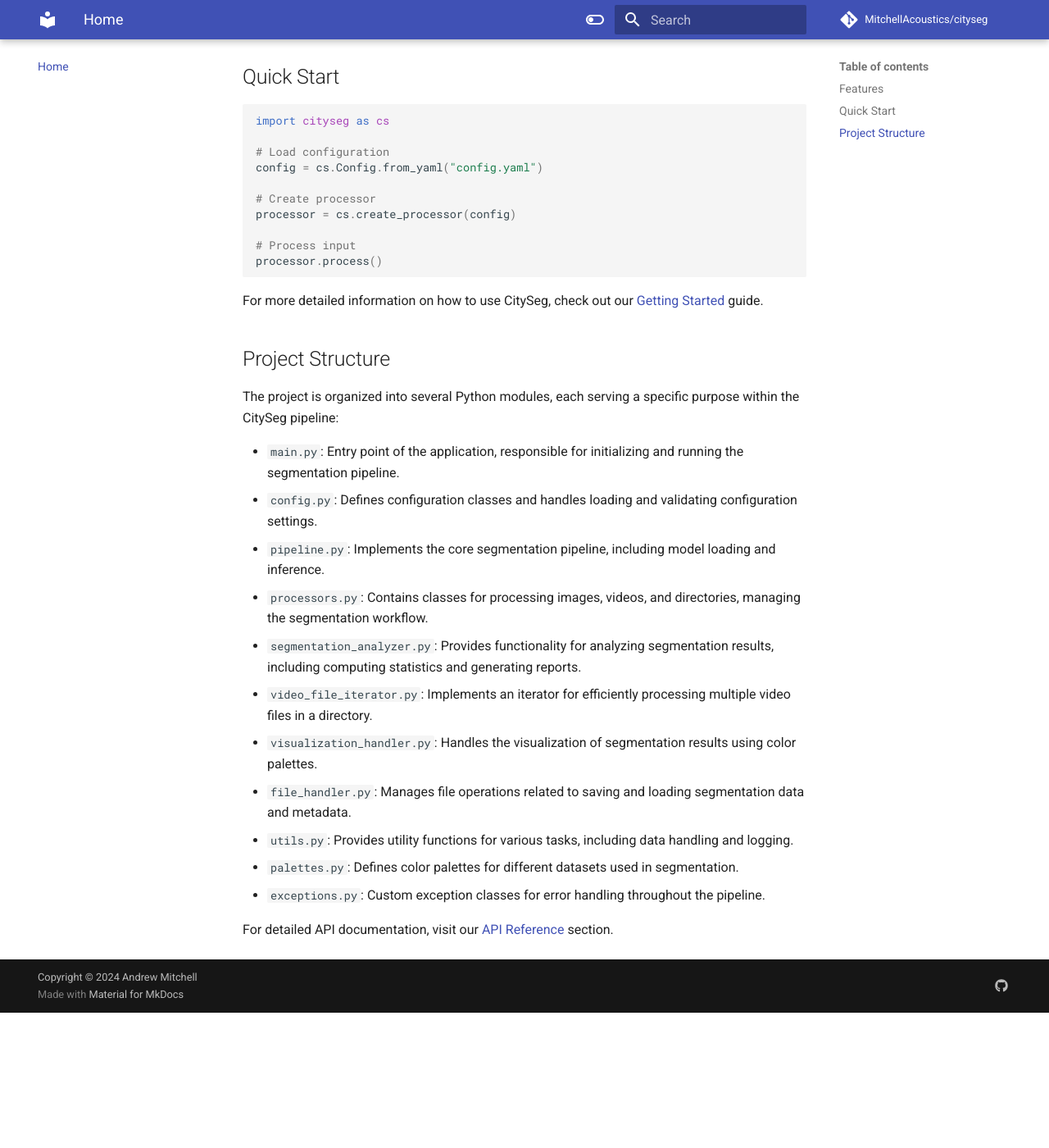
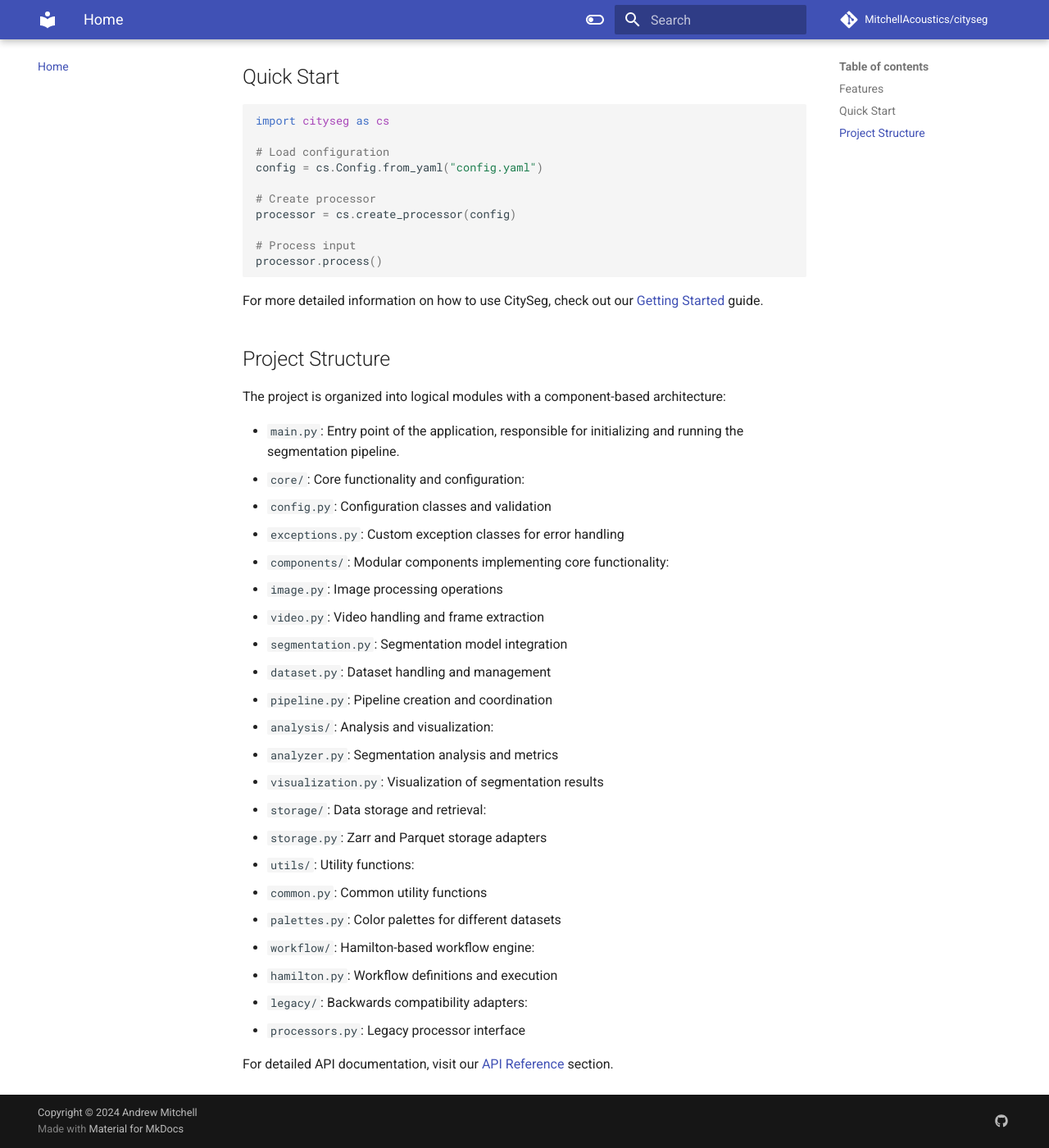
Before and after one commit to MitchellAcoustics/cityseg, an MkDocs documentation site: the page built from docs/index.md, in a window 1280 px wide and 1400 px high, scrolled down 620 px. Shown: the whole window at 82% size. Built offline with MkDocs 1.6.1 and Material for MkDocs 9.7.7, drawn with Linux system fonts in a browser that asks for light colours; comment, search, counter and statistics services are not loaded; before the commit the page ends 1855 px from its top, so only the background shows below that.

Commit message:
Update documentation for v0.4.0
- Bump version to 0.4.0dev1
- Add changelog entries for the modular architecture
- Update project structure documentation
- Create component demo Python script
- Update getting started guide with component examples
- Update mkdocs structure for new architecture

🤖 Generated with [Claude Code](https://claude.ai/code)

Co-Authored-By: Claude <noreply@anthropic.com>

```diff
--- a/docs/index.md
+++ b/docs/index.md
@@ -32,19 +32,30 @@ For more detailed information on how to use CitySeg, check out our [Getting Star
 
 ## Project Structure
 
-The project is organized into several Python modules, each serving a specific purpose within the CitySeg pipeline:
+The project is organized into logical modules with a component-based architecture:
 
 - `main.py`: Entry point of the application, responsible for initializing and running the segmentation pipeline.
-- `config.py`: Defines configuration classes and handles loading and validating configuration settings.
-- `pipeline.py`: Implements the core segmentation pipeline, including model loading and inference.
-- `processors.py`: Contains classes for processing images, videos, and directories, managing the segmentation workflow.
-- `segmentation_analyzer.py`: Provides functionality for analyzing segmentation results, including computing statistics and generating reports.
-- `video_file_iterator.py`: Implements an iterator for efficiently processing multiple video files in a directory.
-- `visualization_handler.py`: Handles the visualization of segmentation results using color palettes.
-- `file_handler.py`: Manages file operations related to saving and loading segmentation data and metadata.
-- `utils.py`: Provides utility functions for various tasks, including data handling and logging.
-- `palettes.py`: Defines color palettes for different datasets used in segmentation.
-- `exceptions.py`: Custom exception classes for error handling throughout the pipeline.
+- `core/`: Core functionality and configuration:
+  - `config.py`: Configuration classes and validation
+  - `exceptions.py`: Custom exception classes for error handling
+- `components/`: Modular components implementing core functionality:
+  - `image.py`: Image processing operations
+  - `video.py`: Video handling and frame extraction
+  - `segmentation.py`: Segmentation model integration
+  - `dataset.py`: Dataset handling and management
+  - `pipeline.py`: Pipeline creation and coordination
+- `analysis/`: Analysis and visualization:
+  - `analyzer.py`: Segmentation analysis and metrics
+  - `visualization.py`: Visualization of segmentation results
+- `storage/`: Data storage and retrieval:
+  - `storage.py`: Zarr and Parquet storage adapters
+- `utils/`: Utility functions:
+  - `common.py`: Common utility functions
+  - `palettes.py`: Color palettes for different datasets
+- `workflow/`: Hamilton-based workflow engine:
+  - `hamilton.py`: Workflow definitions and execution
+- `legacy/`: Backwards compatibility adapters:
+  - `processors.py`: Legacy processor interface
 
 
 For detailed API documentation, visit our [API Reference](api/config.md) section.
--- a/mkdocs.yml
+++ b/mkdocs.yml
@@ -38,15 +38,29 @@ nav:
 #    - Image Processing: user_guide/image_processing.md
 #    - Video Processing: user_guide/video_processing.md
 #    - Multi-Video Processing: user_guide/multi_video_processing.md
+  - Demos:
+    - Component Architecture: demos/component_demo.md
   - API Reference:
-    - Config: api/config.md
-    - Pipeline: api/pipeline.md
-    - Processors: api/processors.md
-    - Segments Analysis: api/segments_analysis.md
-    - Handlers: api/handlers.md
-    - Utils: api/utils.md
-    - Palettes: api/palettes.md
-    - Exceptions: api/exceptions.md
+    - Core:
+      - Config: api/core/config.md
+      - Exceptions: api/core/exceptions.md
+    - Components:
+      - Image: api/components/image.md
+      - Video: api/components/video.md
+      - Segmentation: api/components/segmentation.md
+      - Dataset: api/components/dataset.md
+      - Pipeline: api/components/pipeline.md
+    - Analysis:
+      - Analyzer: api/analysis/analyzer.md
+      - Visualization: api/analysis/visualization.md
+    - Storage: api/storage/storage.md
+    - Utils:
+      - Common: api/utils/common.md
+      - Palettes: api/utils/palettes.md
+    - Workflow:
+      - Hamilton: api/workflow/hamilton.md
+    - Legacy:
+      - Processors: api/legacy/processors.md
   - Contributing: contributing.md
   - Changelog: changelog.md
 
--- a/pyproject.toml
+++ b/pyproject.toml
@@ -1,6 +1,6 @@
 [project]
 name = "cityseg"
-version = "0.3.1dev3"
+version = "0.4.0dev1"
 description = "A flexible and efficient semantic segmentation pipeline for processing images and videos"
 authors = [
     { name = "Andrew Mitchell", email = "mitchellacoustics15@gmail.com" },
@@ -45,6 +45,7 @@ packages = ["src/cityseg"]
 [dependency-groups]
 dev = ["jupyter>=1.1.1", "rich>=13.9.4"]
 docs = [
+    "matplotlib>=3.10.1",
     "mkdocs>=1.6.1",
     "mkdocs-material>=9.5.44",
     "mkdocstrings[python]>=0.27.0",
@@ -71,7 +72,7 @@ markers = [
 exclude = ["*.hdf5", "docs/tutorials", "docs/img"]
 
 [tool.bumpver]
-current_version = "v0.3.1rc0"
+current_version = "v0.4.0dev1"
 version_pattern = "vMAJOR.MINOR.PATCH[[-]PYTAGNUM]"
 commit_message = "bump version {old_version} -> {new_version}"
 tag_message = "{new_version}"
--- a/src/cityseg/__init__.py
+++ b/src/cityseg/__init__.py
@@ -7,7 +7,7 @@ segmentation models and datasets, with capabilities for processing high-resoluti
 inputs and comprehensive result analysis.
 """
 
-__version__ = "0.3.1rc0"
+__version__ = "0.4.0dev1"
 
 # Core functionality
 from .core import (
```
Also changed, not shown: README.md (+25 -14 lines), docs/changelog.md (+23 -1 lines), docs/demos/README.md (added, +35 -0 lines), docs/demos/component_demo.py (added, +363 -0 lines), docs/getting_started.md (+39 -2 lines), docs/demos/component_demo.ipynb (added), 3 other files.
